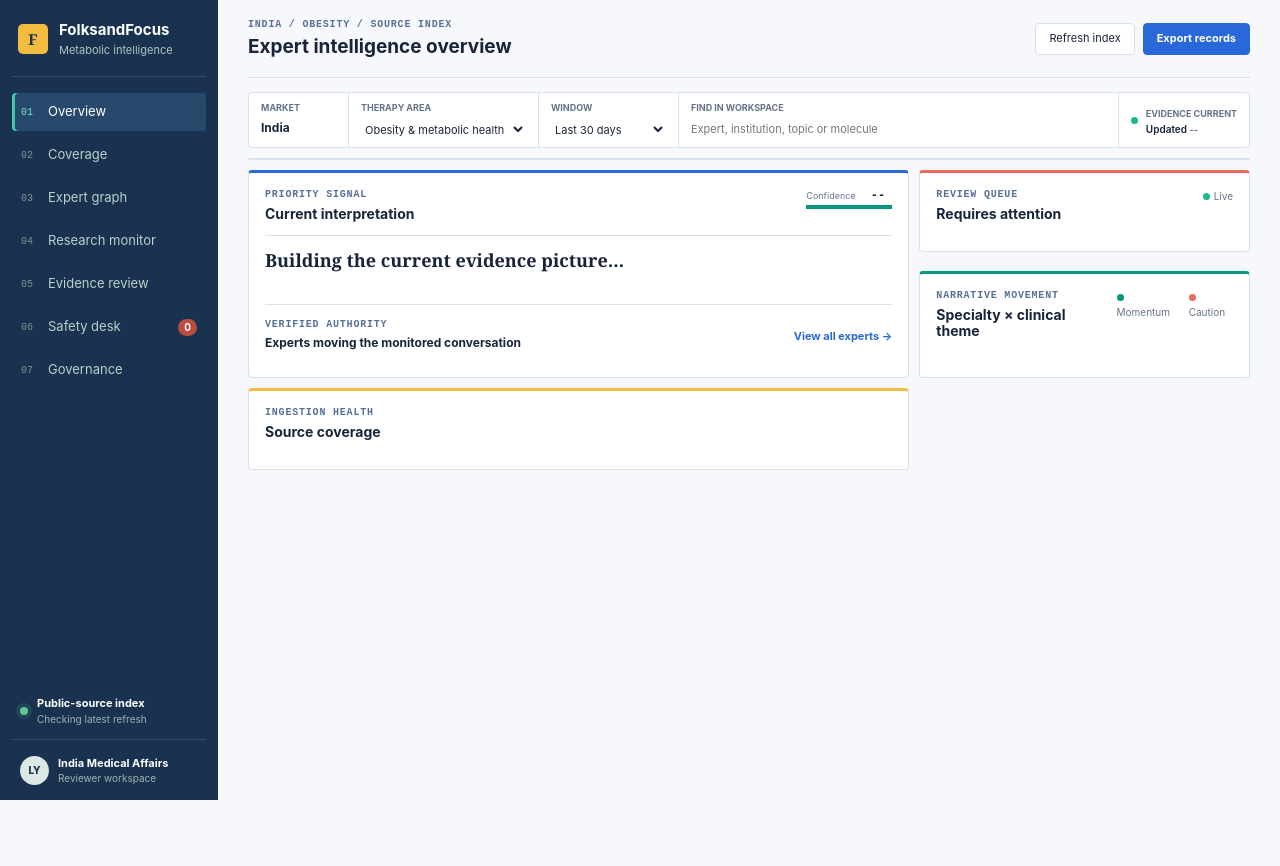
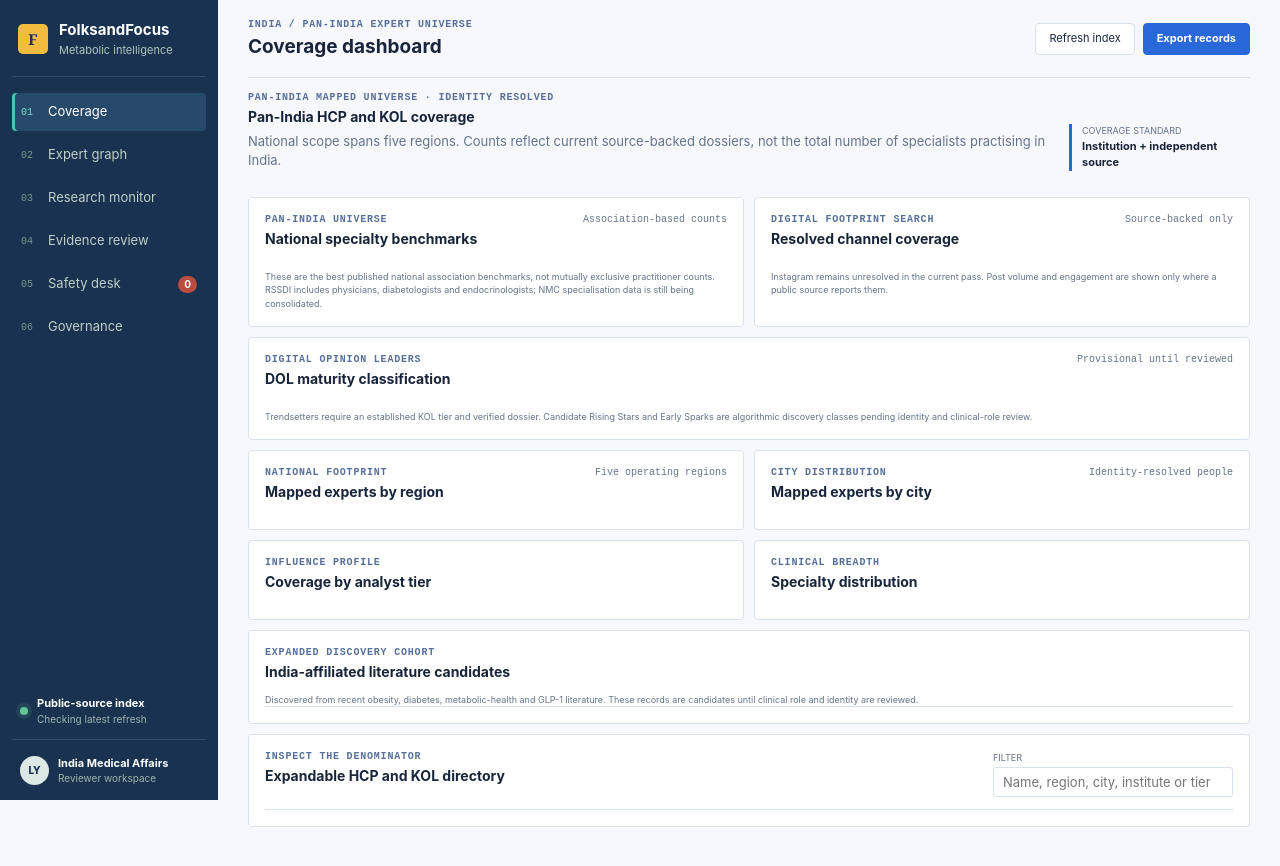
Before and after one commit to lavinayadavly-orvia/FolksandFocus, a website: page index.html in a window 1280 px wide. Before the commit the page ends 800 px from the top, so only its background shows below. Drawn offline with Linux system fonts and the light colour scheme; no server answers.

Commit message:
Make coverage the default workspace

```diff
--- a/index.html
+++ b/index.html
@@ -9,20 +9,19 @@
   <aside class="sidebar">
     <div class="brand"><span class="brand-mark">F</span><div><strong>FolksandFocus</strong><small>Metabolic intelligence</small></div></div>
     <nav aria-label="Primary navigation">
-      <button class="nav-item active" data-view="overview"><span>01</span>Overview</button>
-      <button class="nav-item" data-view="coverage"><span>02</span>Coverage</button>
-      <button class="nav-item" data-view="experts"><span>03</span>Expert graph</button>
-      <button class="nav-item" data-view="research"><span>04</span>Research monitor</button>
-      <button class="nav-item" data-view="evidence"><span>05</span>Evidence review</button>
-      <button class="nav-item" data-view="safety"><span>06</span>Safety desk <b id="navCaseCount">0</b></button>
-      <button class="nav-item" data-view="governance"><span>07</span>Governance</button>
+      <button class="nav-item active" data-view="coverage"><span>01</span>Coverage</button>
+      <button class="nav-item" data-view="experts"><span>02</span>Expert graph</button>
+      <button class="nav-item" data-view="research"><span>03</span>Research monitor</button>
+      <button class="nav-item" data-view="evidence"><span>04</span>Evidence review</button>
+      <button class="nav-item" data-view="safety"><span>05</span>Safety desk <b id="navCaseCount">0</b></button>
+      <button class="nav-item" data-view="governance"><span>06</span>Governance</button>
     </nav>
     <div class="sidebar-foot"><div class="system-state"><i></i><div><strong>Public-source index</strong><small id="pipelineStamp">Checking latest refresh</small></div></div><div class="user"><span>LY</span><div><strong>India Medical Affairs</strong><small>Reviewer workspace</small></div></div></div>
   </aside>
   <main>
-    <header class="topbar"><div><p class="kicker" id="viewKicker">India / Obesity / Source index</p><h1 id="viewTitle">Expert intelligence overview</h1></div><div class="header-actions"><button class="quiet-button" id="refreshButton">Refresh index</button><button class="primary-button" id="exportButton">Export records</button></div></header>
+    <header class="topbar"><div><p class="kicker" id="viewKicker">India / Pan-India expert universe</p><h1 id="viewTitle">Coverage dashboard</h1></div><div class="header-actions"><button class="quiet-button" id="refreshButton">Refresh index</button><button class="primary-button" id="exportButton">Export records</button></div></header>
     <div id="statusBanner" class="status-banner" role="status" hidden></div>
-    <section id="overview" class="view active-view">
+    <section id="overview" class="view">
       <div class="command-toolbar">
         <div class="scope-control"><span>Market</span><strong>India</strong></div>
         <label><span>Therapy area</span><select id="therapyScope" onchange="notify('Therapy-area scope updated to ' + this.value + '.')"><option>Obesity & metabolic health</option><option>Type 2 diabetes</option><option>Cardiometabolic risk</option></select></label>
@@ -43,7 +42,7 @@
         <section class="panel source-panel"><div class="panel-head"><div><p class="kicker">Ingestion health</p><h2>Source coverage</h2></div></div><div id="sourceHealth" class="source-health"></div></section>
       </div>
     </section>
-    <section id="coverage" class="view">
+    <section id="coverage" class="view active-view">
       <div class="section-intro"><div><p class="kicker">Pan-India mapped universe · identity resolved</p><h2>Pan-India HCP and KOL coverage</h2><p>National scope spans five regions. Counts reflect current source-backed dossiers, not the total number of specialists practising in India.</p></div><div class="coverage-stamp"><span>Coverage standard</span><strong>Institution + independent source</strong></div></div>
       <div id="coverageMetrics" class="coverage-metrics"></div>
       <div class="coverage-dashboard">
```
